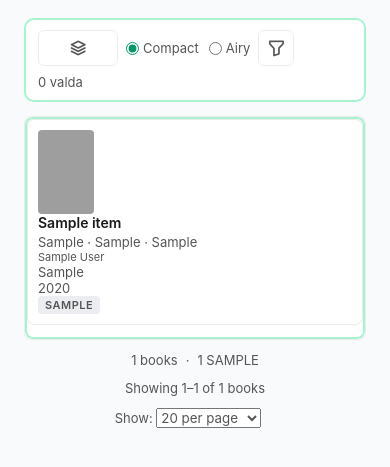
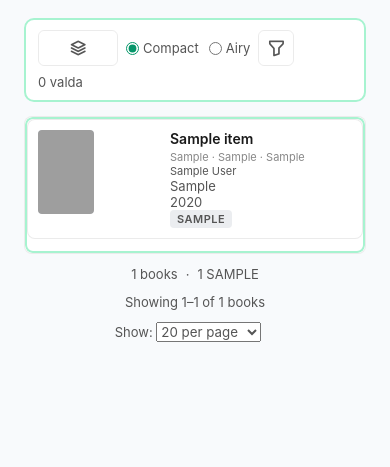
Before and after one commit to cgillinger/colophon, a Flask app: page /metadata/bulk in a window 390 px wide. Shown: the part 67-534 px from the top of the page. Run offline with Flask 3, Linux system fonts and the light colour scheme; tables that the repository leaves empty hold one stand-in row (values such as "Sample post"); parts of the project's set-up code (start-up, migrations or seed data) failed here and were passed over; some libraries are stand-ins or nearby versions; grey boxes are pictures that could not be loaded.

Commit message:
fix(layout): mobile table-as-cards layout (cover left, meta right)
Grid auto-flow was placing meta cells UNDER the cover instead of
beside it. Switched to absolute-positioned cover with padding-left
on the row, and meta cells stack within the remaining width.

Result: each row reads as a card with thumbnail on the left, title +
author + genre + year + filetype stacked on the right.

```diff
--- a/app/static/css/bulk_metadata.css
+++ b/app/static/css/bulk_metadata.css
@@ -169,14 +169,16 @@
             .series-grid { grid-template-columns: 1fr !important; }
 
             /* Table → cards. Hide headers; rows become rectangular cards
-               with cover thumbnail on left, title/byline/meta stacked. */
-            #bookTable, #bookTable thead, #bookTable tbody,
-            #bookTable tr, #bookTable td, #bookTable th { display: block; }
+               with cover thumbnail on left (fixed width) and meta cells
+               stacked on the right. Implemented as flex so cells flow
+               into the right column predictably (grid auto-flow was
+               putting meta cells under the cover instead of beside it). */
+            #bookTable, #bookTable thead, #bookTable tbody { display: block; }
             #bookTable thead { display: none; }
             #bookTable tbody tr {
-                display: grid;
-                grid-template-columns: 56px 1fr;
-                gap: 10px;
+                display: flex;
+                flex-wrap: wrap;
+                gap: 4px 10px;
                 padding: 10px;
                 margin-bottom: 8px;
                 border-radius: 8px;
@@ -184,15 +186,22 @@
                 border: 1px solid var(--border-light);
             }
             #bookTable tbody td {
+                display: block;
                 padding: 0 !important;
                 border: none !important;
                 font-size: 12px;
+                width: calc(100% - 66px);   /* leaves space for the cover */
+                margin-left: 66px;
             }
-            /* Hide checkbox + cover-td (we re-render cover in grid area).
-               Keep tr clickable via existing onclick on cells. */
+            /* Checkbox cell: hidden. Cover cell: 56px on the left,
+               absolutely positioned so meta cells stack to its right. */
+            #bookTable tbody tr { position: relative; padding-left: 76px; }
             #bookTable tbody td:nth-child(1) { display: none; }
             #bookTable tbody td:nth-child(2) {
-                grid-row: 1 / span 6;
+                position: absolute;
+                left: 10px; top: 10px;
+                width: 56px;
+                margin-left: 0;
             }
             #bookTable tbody td:nth-child(2) .cover {
                 width: 56px; height: 84px;
@@ -200,9 +209,12 @@
             #bookTable tbody td:nth-child(2) .cover img {
                 width: 100%; height: 100%; object-fit: cover; border-radius: 3px;
             }
-            #bookTable tbody td:nth-child(3) .book-title {
-                font-size: 14px; font-weight: 600;
+            #bookTable tbody td:nth-child(3) {
+                font-size: 14px; font-weight: 500;
+                color: var(--text-primary);
             }
+            #bookTable tbody td:nth-child(3) .book-title { font-weight: 600; }
+            #bookTable tbody td:nth-child(3) .meta { font-size: 11px; color: var(--text-tertiary); font-weight: 400; }
             #bookTable tbody td:nth-child(4),
             #bookTable tbody td:nth-child(5),
             #bookTable tbody td:nth-child(6) {
```
